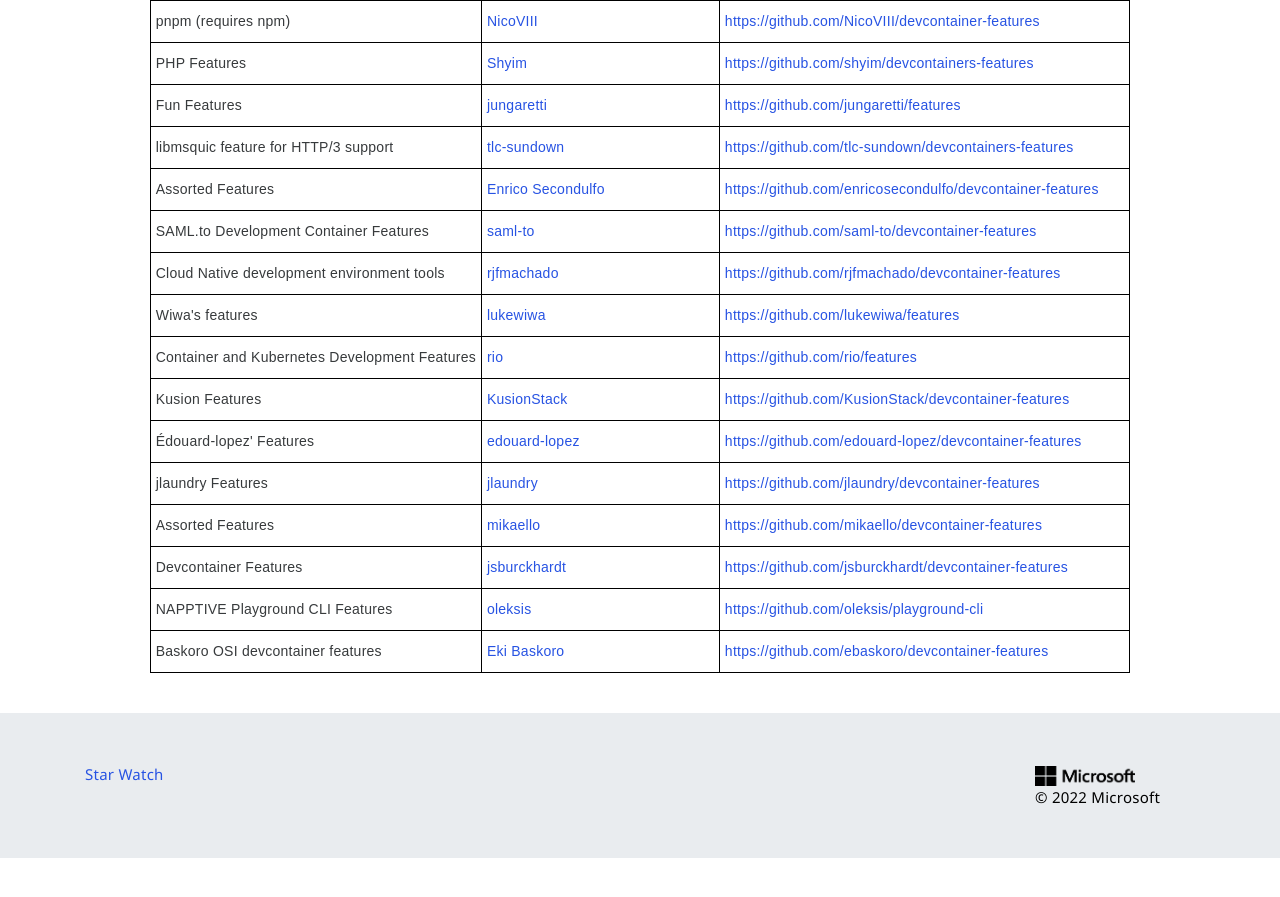
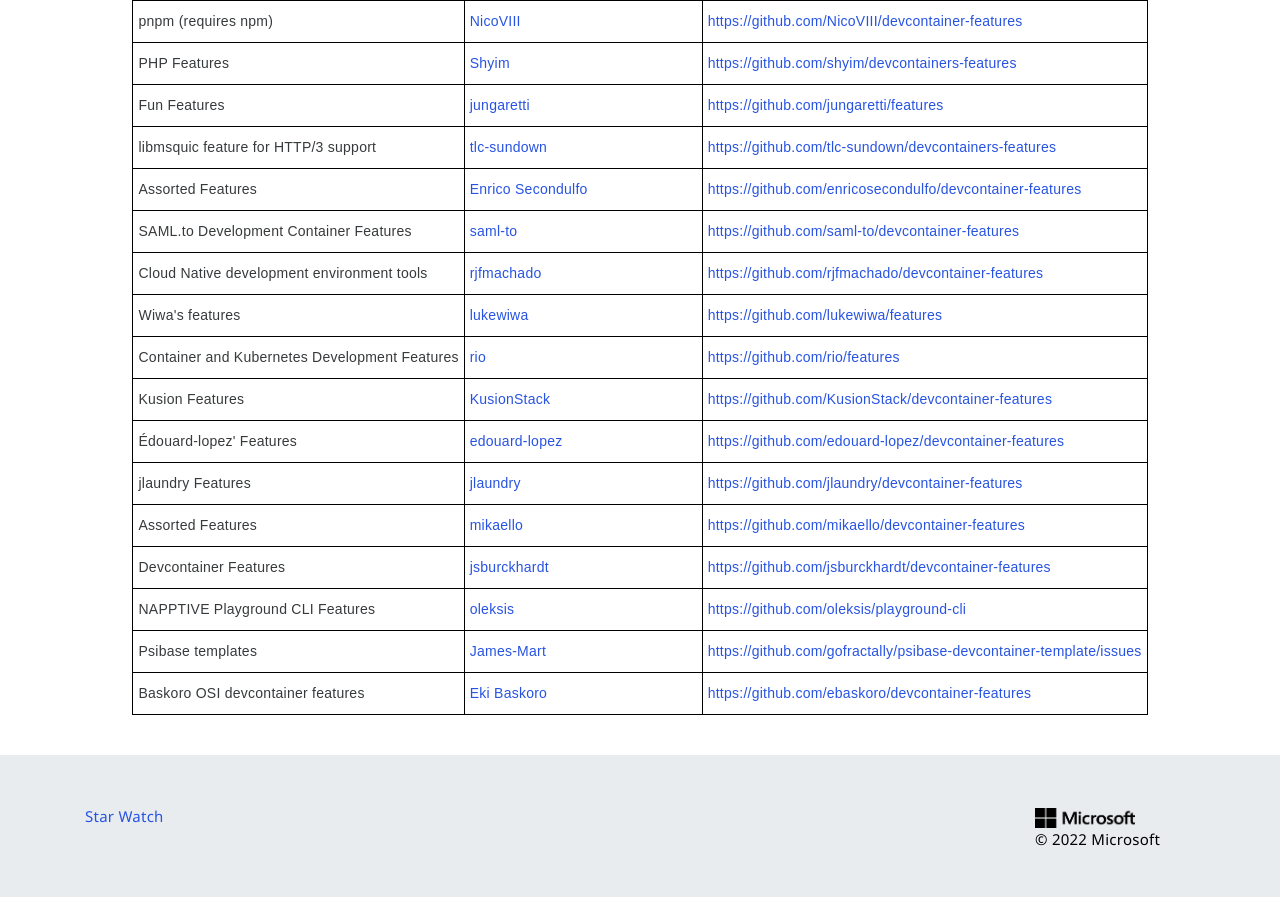
Before and after one commit to devcontainers/devcontainers.github.io, a Jekyll site: the page built from collections.html, in a window 1280 px wide and 900 px high, scrolled down 1090 px. Shown: the top 897 px of the window. Built offline with Jekyll 4.4.1, drawn with Linux system fonts in a browser that asks for light colours; nearby versions of some CDN libraries; comment, search, counter and statistics services are not loaded; before the commit the page ends 1948 px from its top, so only the background shows below that.

Commit message:
add psibase devcontainer template repo

```diff
--- a/_data/collection-index.yml
+++ b/_data/collection-index.yml
@@ -163,6 +163,11 @@
   contact: https://github.com/oleksis/playground-cli/issues
   repository: https://github.com/oleksis/playground-cli
   ociReference: ghcr.io/oleksis/playground-cli
+- name: Psibase templates
+  maintainer: James-Mart
+  contact: https://github.com/gofractally/psibase-devcontainer-template/issues
+  repository: https://github.com/gofractally/psibase-devcontainer-template/issues
+  ociReference: ghcr.io/gofractally/psibase-devcontainer-template
 - name: Baskoro OSI devcontainer features
   maintainer: Eki Baskoro
   contact: https://github.com/ebaskoro/devcontainer-features/issues
```
